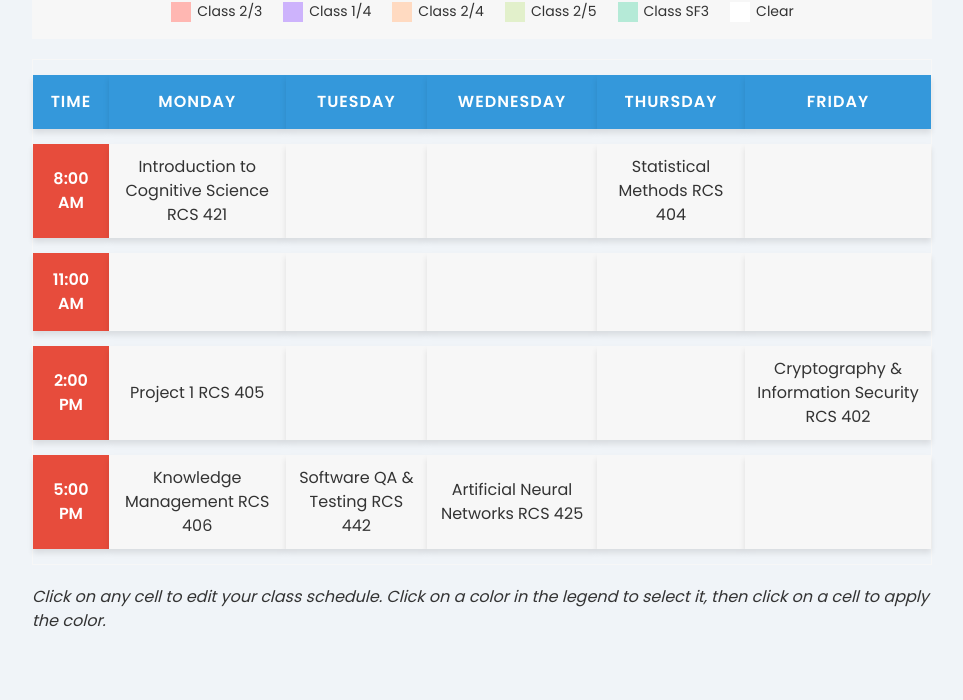
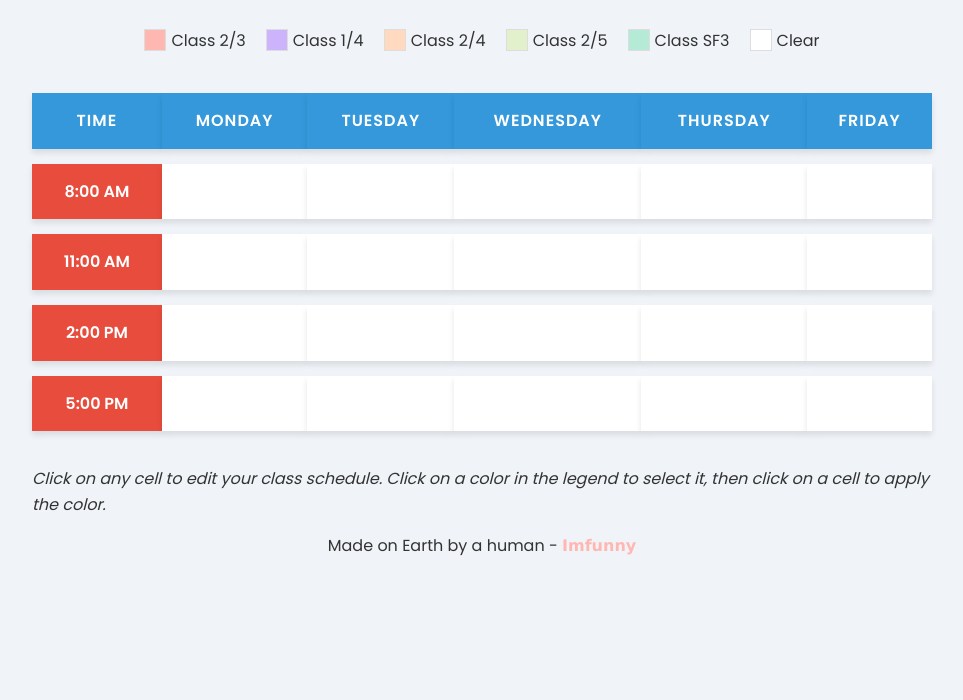
Before and after one commit to Gl4d3/SimpleTimetable, a plain HTML site: page index.html in a window 1280 px wide. Shown: the part 100-800 px from the top of the page, without its empty margins (158-1121 px from the left). Drawn offline with Linux system fonts and the light colour scheme.

Commit message:
Update design

```diff
--- a/index.html
+++ b/index.html
@@ -1,14 +1,14 @@
 <!DOCTYPE html>
 <html lang="en">
   <head>
-    <meta charset="UTF-8">
-    <meta name="viewport" content="width=device-width, initial-scale=1.0">
+    <meta charset="UTF-8" />
+    <meta name="viewport" content="width=device-width, initial-scale=1.0" />
     <title>Campus Timetable - 3rd Trimester 2024</title>
     <style>
-        @import url('https://fonts.googleapis.com/css2?family=Poppins:wght@300;400;600&display=swap');
+      @import url("https://fonts.googleapis.com/css2?family=Poppins:wght@300;400;600&display=swap");
 
       body {
-            font-family: 'Poppins', sans-serif;
+        font-family: "Poppins", sans-serif;
         line-height: 1.6;
         color: #333;
         max-width: 900px;
@@ -28,7 +28,8 @@
         border-spacing: 0 15px;
         margin-bottom: 20px;
       }
-        th, td {
+      th,
+      td {
         padding: 15px;
         text-align: center;
         background-color: #ffffff;
@@ -76,132 +77,30 @@
         border: 1px solid #ddd;
         cursor: pointer;
       }
-        .class-1-4 { background-color: #cdb3fc; }
-        .class-2-3 { background-color: #FFB7B2; }
-        .class-2-4 { background-color: #FFDAC1; }
-        .class-2-5 { background-color: #E2F0CB; }
-        .class-SF3 { background-color: #B5EAD7; }
-        .class-clear { background-color: #ffffff; }
+      .class-1-4 {
+        background-color: #cdb3fc;
+      }
+      .class-2-3 {
+        background-color: #ffb7b2;
+      }
+      .class-2-4 {
+        background-color: #ffdac1;
+      }
+      .class-2-5 {
+        background-color: #e2f0cb;
+      }
+      .class-SF3 {
+        background-color: #b5ead7;
+      }
+      .class-clear {
+        background-color: #ffffff;
+      }
       @media (max-width: 768px) {
         table {
           font-size: 14px;
         }
-            th, td {
-                padding: 10px;
-            }
-        }
-    </style>
-    <style>
-        /* Typography System */
-body {
-  font-size: 16px;
-  line-height: 1.5;
-}
-
-h1 {
-  font-size: 24px;
-  line-height: 1.2;
-  margin-bottom: 20px;
-}
-
-.legend {
-  font-size: 14px;
-  line-height: 1.2;
-}
-
-/* Color Scheme */
-:root {
-  --primary-color: #3498db;
-  --secondary-color: #e74c3c;
-  --neutral-color: #f7f7f7;
-}
-
-table {
-  border-collapse: separate;
-  border-spacing: 0 15px;
-  margin-bottom: 20px;
-  border: 1px solid var(--neutral-color);
-}
-
-th, td {
-  padding: 15px;
-  text-align: center;
-  background-color: var(--neutral-color);
-  box-shadow: 0 4px 6px rgba(0, 0, 0, 0.1);
-  transition: all 0.3s ease;
-}
-
-th {
-  font-weight: 600;
-  text-transform: uppercase;
-  letter-spacing: 1px;
-  background-color: var(--primary-color);
-  color: #ffffff;
-}
-
-.time-slot {
-  font-weight: 600;
-  background-color: var(--secondary-color);
-  color: #ffffff;
-}
-
-.editable {
-  min-height: 20px;
-  cursor: pointer;
-  padding: 10px;
-  border: 1px solid var(--neutral-color);
-}
-
-.editable:hover {
-  opacity: 0.8;
-}
-
-.editable:focus {
-  outline: none;
-  box-shadow: 0 0 0 3px rgba(52, 152, 219, 0.3);
-}
-
-.legend {
-  display: flex;
-  justify-content: center;
-  flex-wrap: wrap;
-  margin-bottom: 20px;
-  padding: 10px;
-  background-color: var(--neutral-color);
-  border: 1px solid var(--neutral-color);
-}
-
-.legend-item {
-  display: flex;
-  align-items: center;
-  margin: 5px 10px;
-}
-
-.color-box {
-  width: 20px;
-  height: 20px;
-  margin-right: 5px;
-  border: 1px solid var(--neutral-color);
-  cursor: pointer;
-}
-
-.color-box:hover {
-  opacity: 0.8;
-}
-
-.class-1-4 { background-color: #cdb3fc; }
-.class-2-3 { background-color: #FFB7B2; }
-.class-2-4 { background-color: #FFDAC1; }
-.class-2-5 { background-color: #E2F0CB; }
-.class-SF3 { background-color: #B5EAD7; }
-.class-clear { background-color: #ffffff; }
-
-/* Responsive Design */
-@media (max-width: 768px) {
-  table {
-    font-size: 14px;
-  }
-  th, td {
+        th,
+        td {
           padding: 10px;
         }
       }
@@ -210,12 +109,30 @@ th {
   <body>
     <h1>Campus Timetable - 3rd Trimester 2024</h1>
     <div class="legend">
-        <div class="legend-item"><div class="color-box class-2-3"></div>Class 2/3</div>
-        <div class="legend-item"><div class="color-box class-1-4"></div>Class 1/4</div>
-        <div class="legend-item"><div class="color-box class-2-4"></div>Class 2/4</div>
-        <div class="legend-item"><div class="color-box class-2-5"></div>Class 2/5</div>
-        <div class="legend-item"><div class="color-box class-SF3"></div>Class SF3</div>
-        <div class="legend-item"><div class="color-box class-clear"></div>Clear</div>
+      <div class="legend-item">
+        <div class="color-box class-2-3"></div>
+        Class 2/3
+      </div>
+      <div class="legend-item">
+        <div class="color-box class-1-4"></div>
+        Class 1/4
+      </div>
+      <div class="legend-item">
+        <div class="color-box class-2-4"></div>
+        Class 2/4
+      </div>
+      <div class="legend-item">
+        <div class="color-box class-2-5"></div>
+        Class 2/5
+      </div>
+      <div class="legend-item">
+        <div class="color-box class-SF3"></div>
+        Class SF3
+      </div>
+      <div class="legend-item">
+        <div class="color-box class-clear"></div>
+        Clear
+      </div>
     </div>
     <table id="timetable">
       <tr>
@@ -228,10 +145,12 @@ th {
       </tr>
       <tr>
         <td class="time-slot">8:00 AM</td>
-            <td contenteditable="true" class="editable">Introduction to Cognitive Science RCS 421</td>
+        <td contenteditable="true" class="editable">
+        </td>
         <td contenteditable="true" class="editable"></td>
         <td contenteditable="true" class="editable"></td>
-            <td contenteditable="true" class="editable">Statistical Methods RCS 404</td>
+        <td contenteditable="true" class="editable">
+        </td>
         <td contenteditable="true" class="editable"></td>
       </tr>
       <tr>
@@ -244,63 +163,83 @@ th {
       </tr>
       <tr>
         <td class="time-slot">2:00 PM</td>
-            <td contenteditable="true" class="editable">Project 1 RCS 405</td>
         <td contenteditable="true" class="editable"></td>
         <td contenteditable="true" class="editable"></td>
         <td contenteditable="true" class="editable"></td>
-            <td contenteditable="true" class="editable">Cryptography & Information Security RCS 402</td>
+        <td contenteditable="true" class="editable"></td>
+        <td contenteditable="true" class="editable">
+        </td>
       </tr>
       <tr>
         <td class="time-slot">5:00 PM</td>
-            <td contenteditable="true" class="editable">Knowledge Management RCS 406</td>
-            <td contenteditable="true" class="editable">Software QA & Testing RCS 442</td>
-            <td contenteditable="true" class="editable">Artificial Neural Networks RCS 425</td>
+        <td contenteditable="true" class="editable">
+        </td>
+        <td contenteditable="true" class="editable">
+        </td>
+        <td contenteditable="true" class="editable">
+        </td>
         <td contenteditable="true" class="editable"></td>
         <td contenteditable="true" class="editable"></td>
       </tr>
     </table>
-    <p><em>Click on any cell to edit your class schedule. Click on a color in the legend to select it, then click on a cell to apply the color.</em></p>
+    <p>
+      <em
+        >Click on any cell to edit your class schedule. Click on a color in the
+        legend to select it, then click on a cell to apply the color.</em
+      >
+    </p>
 
-
+    <p style="text-align: center;">
+      Made on Earth by a human -
+      <b> <a href="https://www.github.com/Gl4d3" style="color: #ffb7b2; font-family: Verdana, Geneva, Tahoma, sans-serif; text-decoration: none !important;">Imfunny</a> </b>
+    </p>
 
     <script>
-    let selectedColor = '';
+      let selectedColor = "";
       let timetableData = {};
 
       // Load saved data from localStorage
-    if (localStorage.getItem('timetableData')) {
-      timetableData = JSON.parse(localStorage.getItem('timetableData'));
+      if (localStorage.getItem("timetableData")) {
+        timetableData = JSON.parse(localStorage.getItem("timetableData"));
       }
 
       // Initialize cells with saved data
-    document.querySelectorAll('.editable').forEach(cell => {
-      const cellId = cell.parentNode.rowIndex + '-' + cell.cellIndex;
+      document.querySelectorAll(".editable").forEach((cell) => {
+        const cellId = cell.parentNode.rowIndex + "-" + cell.cellIndex;
         if (timetableData[cellId]) {
           cell.textContent = timetableData[cellId].text;
           cell.classList.add(timetableData[cellId].color);
         }
       });
 
-    document.querySelectorAll('.color-box').forEach(box => {
-      box.addEventListener('click', function() {
-        selectedColor = this.className.split(' ')[1];
-        document.querySelectorAll('.color-box').forEach(b => b.style.border = '1px solid #ddd');
-        this.style.border = '3px solid #333';
+      document.querySelectorAll(".color-box").forEach((box) => {
+        box.addEventListener("click", function () {
+          selectedColor = this.className.split(" ")[1];
+          document
+            .querySelectorAll(".color-box")
+            .forEach((b) => (b.style.border = "1px solid #ddd"));
+          this.style.border = "3px solid #333";
         });
       });
 
-    document.querySelectorAll('.editable').forEach(cell => {
-      cell.addEventListener('click', function() {
+      document.querySelectorAll(".editable").forEach((cell) => {
+        cell.addEventListener("click", function () {
           if (selectedColor) {
-          this.classList.forEach(cls => {
-            if (cls.startsWith('class-')) {
+            this.classList.forEach((cls) => {
+              if (cls.startsWith("class-")) {
                 this.classList.remove(cls);
               }
             });
             this.classList.add(selectedColor);
-          const cellId = cell.parentNode.rowIndex + '-' + cell.cellIndex;
-          timetableData[cellId] = { text: this.textContent, color: selectedColor };
-          localStorage.setItem('timetableData', JSON.stringify(timetableData));
+            const cellId = cell.parentNode.rowIndex + "-" + cell.cellIndex;
+            timetableData[cellId] = {
+              text: this.textContent,
+              color: selectedColor,
+            };
+            localStorage.setItem(
+              "timetableData",
+              JSON.stringify(timetableData)
+            );
           }
         });
       });
```
Lines whose indentation alone changed are shown as unchanged.
